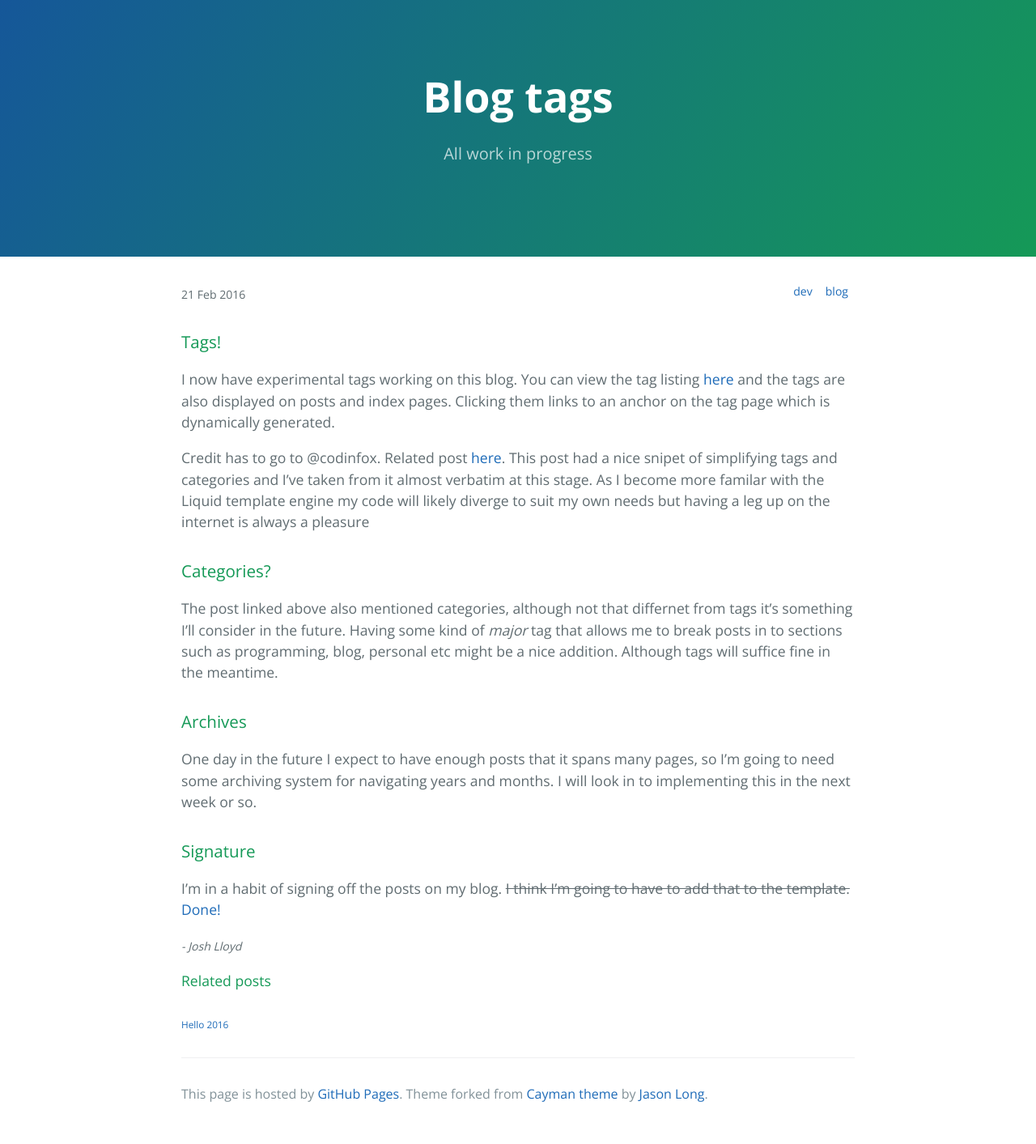
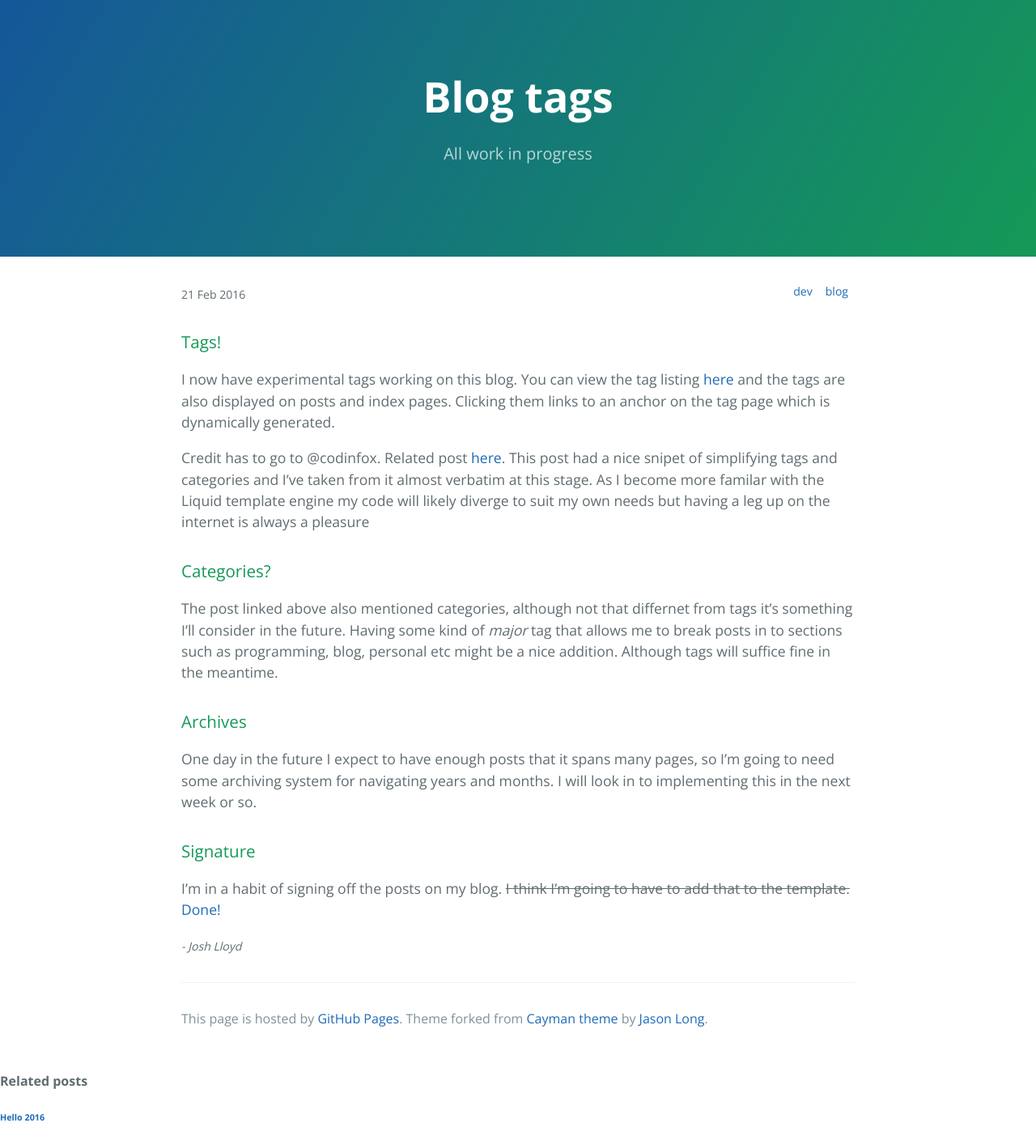
Before and after one commit to nevercast/nevercast.github.io, a Jekyll site: the page built from _posts/2016-02-21-Blog-tags.md, in a window 1280 px wide. Shown: the whole page at 81% size. Built offline with Jekyll 4.4.1, drawn with Linux system fonts in a browser that asks for light colours.

Commit message:
Move related include to default

```diff
--- a/_layouts/default.html
+++ b/_layouts/default.html
@@ -16,10 +16,12 @@
   <!-- header -->
   {% include header.html %}
   <section class="main-content">
-  <!-- content -->
-  {{ content }}
+    <!-- content -->
+    {{ content }}
     <!-- footer -->
     {% include footer.html %}
   </section>
+  <!-- related posts if applicable -->
+  {% include related.html %}
   </body>
 </html>
--- a/_layouts/post.html
+++ b/_layouts/post.html
@@ -13,4 +13,3 @@ layout: default
   <small><i>- {{ page.author }}</i></small>
 </p>
 {% endif %}
-{% include related.html %}
```
